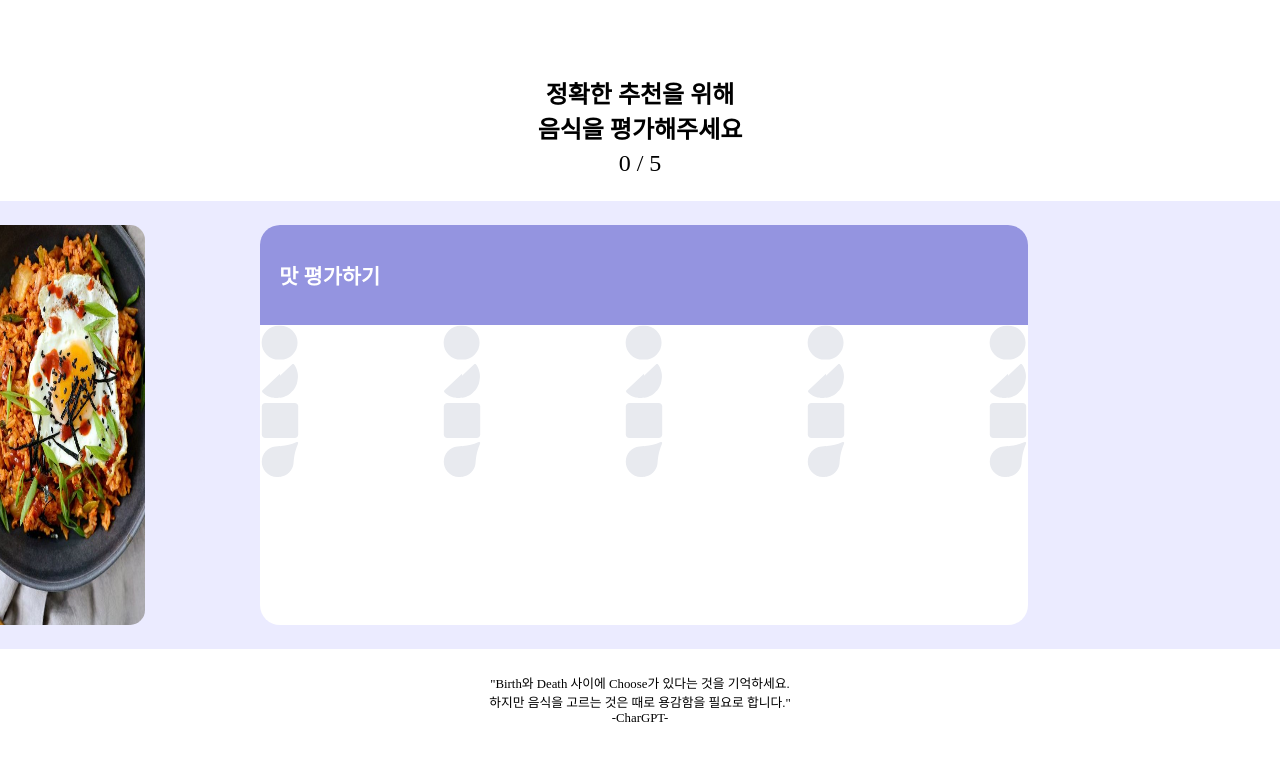
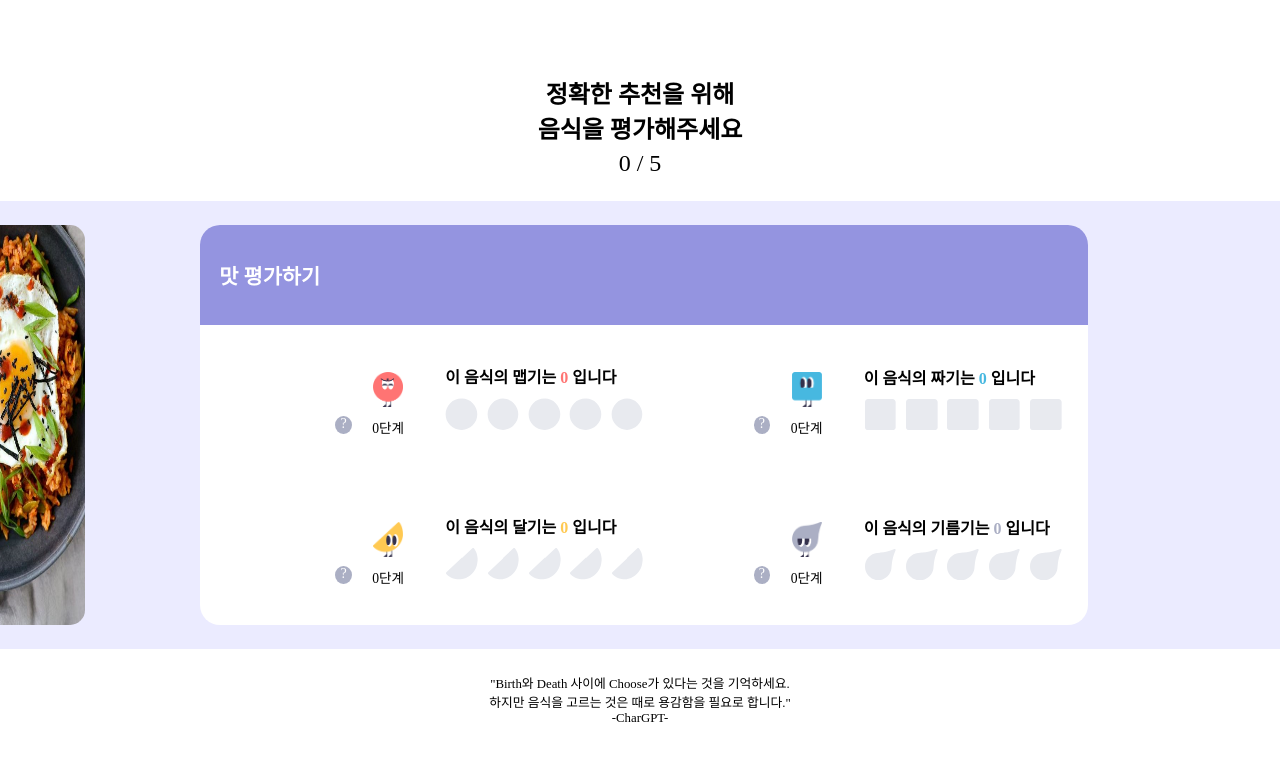
Before and after one commit to cmlee0913/Favor-Eat, a Next.js app in the folder frontend/: page /taste/analysis in a window 1280 px wide. Both pictures are taken after a click on the button "좋아요". Shown: the top 760 px of the page. Built offline with nearby package versions, Linux system fonts and the light colour scheme.

Commit message:
feat : flavor rating value state

```diff
--- a/frontend/action/theme.ts
+++ b/frontend/action/theme.ts
@@ -1,3 +1,8 @@
+import SpicyCharacter from "@/assets/image/Character/Spicy.png";
+import SweetCharacter from "@/assets/image/Character/Sweet.png";
+import SaltyCharacter from "@/assets/image/Character/Salty.png";
+import OilyCharacter from "@/assets/image/Character/Oily.png";
+
 const colors = {
   main: {
     pink: "#f9afc7",
@@ -77,9 +82,17 @@ const accordianColor = [
   colors.main.red,
 ];
 
+const characterImg = {
+  spicy: SpicyCharacter,
+  sweet: SweetCharacter,
+  salty: SaltyCharacter,
+  oily: OilyCharacter,
+};
+
 export const theme = {
   colors,
   devices,
   trans,
   accordianColor,
+  characterImg,
 };
--- a/frontend/present/component/FlavorCharacterCompo/FlavorCharacterCompo.style.tsx
+++ b/frontend/present/component/FlavorCharacterCompo/FlavorCharacterCompo.style.tsx
@@ -46,7 +46,7 @@ export const HoverIconWrapper = styled.div`
   border-radius: 100%;
   width: 18px;
   height: 18px;
-  background-color: ${theme.colors.mono.dark_1};
+  background-color: ${theme.colors.characterLevel.spicy.level_1};
   display: inline-block;
   text-align: center;
   position: relative;
--- a/frontend/present/component/TasteEvaluateCompo/TatseEvaluateBoxCompo.style.tsx
+++ b/frontend/present/component/TasteEvaluateCompo/TatseEvaluateBoxCompo.style.tsx
@@ -8,7 +8,7 @@ export const Container = styled.div`
   border-radius: ${borderRadiusStyle}px;
 
   height: 100%;
-  width: 60%;
+  width: 70%;
 
   ${theme.devices.tablet} {
     width: 50%;
@@ -34,3 +34,45 @@ export const Header = styled.div`
     color: ${theme.colors.mono.light_1};
   }
 `;
+
+export const Body = styled.div`
+  height: 75%;
+  width: 100%;
+  box-sizing: border-box;
+  display: grid;
+  padding: 0 2vw;
+  grid-template-columns: 1fr 3fr 1fr 3fr;
+
+  & > .row {
+    display: grid;
+    grid-template-rows: 1fr 1fr;
+    justify-content: stretch;
+    align-items: center;
+  }
+`;
+
+export const FlavorWrapper = styled.div`
+  display: grid;
+  grid-template-columns: 1fr 2fr;
+  width: 100%;
+  gap: 5%;
+`;
+
+export const RatingWrapper = styled.div`
+  font-size: 1rem;
+  font-weight: 700;
+  width: 100%;
+  display: flex;
+  flex-direction: column;
+  justify-content: center;
+  gap: 10px;
+`;
+
+export const ValueText = styled.span<{ type: string }>`
+  font-size: inherit;
+  font-weight: inherit;
+
+  span {
+    color: ${({ type }) => theme.colors.character[type]};
+  }
+`;
--- a/frontend/present/component/TasteEvaluateCompo/TatseEvaluateBoxCompo.tsx
+++ b/frontend/present/component/TasteEvaluateCompo/TatseEvaluateBoxCompo.tsx
@@ -1,18 +1,167 @@
+import { theme } from "@/action/theme";
+import FlavorCharacterCompo from "../FlavorCharacterCompo/FlavorCharacterCompo";
 import TasteRatingCompo from "../TasteRatingCompo/TasteRatingCompo";
 import * as style from "./TatseEvaluateBoxCompo.style";
 
+import SpicyHoverBoxPC from "@/assets/image/SpicyHoverBoxPC.png";
+import SweetHoverBoxPC from "@/assets/image/SweetHoverBoxPC.png";
+import SaltyHoverBoxPC from "@/assets/image/SaltyHoverBoxPC.png";
+
+import SpicyHoverBoxMobile from "@/assets/image/SpicyHoverBoxMobile.png";
+import SweetHoverBoxMobile from "@/assets/image/SweetHoverBoxMobile.png";
+import SaltyHoverBoxMobile from "@/assets/image/SaltyHoverBoxMobile.png";
+import { useState } from "react";
+import { HoverBoxImageType } from "@/types/RecipeFlavor/dummy";
+import { FlavorObject } from "@/types/Taste/dummy";
+
 export default function TasteEvaluateBoxCompo() {
+  const hoverBoxValue = {
+    spicy: {
+      pcImage: SpicyHoverBoxPC,
+      mobileImage: SpicyHoverBoxMobile,
+      left: 7,
+    },
+    sweet: {
+      pcImage: SweetHoverBoxPC,
+      mobileImage: SweetHoverBoxMobile,
+      left: 20,
+    },
+    salty: {
+      pcImage: SaltyHoverBoxPC,
+      mobileImage: SaltyHoverBoxMobile,
+      left: 30,
+    },
+    oily: {
+      pcImage: SaltyHoverBoxPC,
+      mobileImage: SaltyHoverBoxMobile,
+      left: 30,
+    },
+  };
+
+  const onActive = (type: string) => {
+    setHoverBoxImage(hoverBoxValue[type]);
+    setInfoShow(false);
+    setInfoShow(true);
+  };
+
+  const onInactive = () => {
+    setInfoShow(false);
+  };
+
+  const [hoverBoxImage, setHoverBoxImage] = useState<HoverBoxImageType>(
+    hoverBoxValue.spicy,
+  );
+  const [infoShow, setInfoShow] = useState(false);
+  const [ratingValues, setRatingValues] = useState<Array<number>>(
+    Array(4).fill(0),
+  );
+
+  const setRatingValue = (value: number, type: string) => {
+    let index = 0;
+
+    switch (type) {
+      case "sweet":
+        index = 1;
+        break;
+      case "salty":
+        index = 2;
+        break;
+      case "oily":
+        index = 3;
+        break;
+    }
+    const valueList = [...ratingValues];
+    valueList[index] = value;
+    setRatingValues(valueList);
+    console.log(ratingValues);
+  };
+
+  const ratingObjList: Array<Array<FlavorObject>> = [
+    [
+      {
+        type: "spicy",
+        typeToString: "맵기",
+      },
+      {
+        type: "sweet",
+        typeToString: "달기",
+      },
+    ],
+    [
+      {
+        type: "salty",
+        typeToString: "짜기",
+      },
+      {
+        type: "oily",
+        typeToString: "기름기",
+      },
+    ],
+  ];
+
   return (
     <style.Container>
       <style.Header>
         <div>맛 평가하기</div>
       </style.Header>
-      <>
-        <TasteRatingCompo type={"spicy"} />
-        <TasteRatingCompo type={"sweet"} />
-        <TasteRatingCompo type={"salty"} />
-        <TasteRatingCompo type={"oily"} />
-      </>
+      <style.Body>
+        <div></div>
+        <div className="row">
+          {ratingObjList[0].map((item, index) => {
+            return (
+              <style.FlavorWrapper key={item.typeToString}>
+                <FlavorCharacterCompo
+                  type={item.type}
+                  title={""}
+                  value={ratingValues[index]}
+                  img={theme.characterImg[item.type]}
+                  hoverActive={onActive}
+                  hoverInactive={onInactive}
+                />
+                <style.RatingWrapper>
+                  <style.ValueText type={item.type}>
+                    이 음식의 {item.typeToString}는&nbsp;
+                    <span>{ratingValues[index]}</span>
+                    &nbsp;입니다
+                  </style.ValueText>
+                  <TasteRatingCompo
+                    type={item.type}
+                    setRatingValue={setRatingValue}
+                  />
+                </style.RatingWrapper>
+              </style.FlavorWrapper>
+            );
+          })}
+        </div>
+        <div></div>
+        <div className="row">
+          {ratingObjList[1].map((item, index) => {
+            return (
+              <style.FlavorWrapper key={item.typeToString}>
+                <FlavorCharacterCompo
+                  type={item.type}
+                  title={""}
+                  value={ratingValues[index + 2]}
+                  img={theme.characterImg[item.type]}
+                  hoverActive={onActive}
+                  hoverInactive={onInactive}
+                />
+                <style.RatingWrapper>
+                  <style.ValueText type={item.type}>
+                    이 음식의 {item.typeToString}는&nbsp;
+                    <span>{ratingValues[index + 2]}</span>
+                    &nbsp;입니다
+                  </style.ValueText>
+                  <TasteRatingCompo
+                    type={item.type}
+                    setRatingValue={setRatingValue}
+                  />
+                </style.RatingWrapper>
+              </style.FlavorWrapper>
+            );
+          })}
+        </div>
+      </style.Body>
     </style.Container>
   );
 }
--- a/frontend/present/component/TasteRatingCompo/TasteRatingCompo.style.tsx
+++ b/frontend/present/component/TasteRatingCompo/TasteRatingCompo.style.tsx
@@ -5,19 +5,23 @@ export const Container = styled.div`
   display: flex;
   flex-direction: row;
   justify-content: space-between;
+  align-items: center;
+  height: fit-content;
+  width: 100%;
 `;
 
 export const RatingShapeStyle = css`
-  width: 20px;
-  height: 35px;
-
+  width: 100%;
+  height: 100%;
   background-color: transparent;
 `;
 
-export const Rating = styled.div<{
+export const Rating = styled.span<{
   characterType: string;
   active: boolean;
 }>`
+  width: 1.3vw;
+  height: 100%;
   display: inline-block;
   & > svg {
     ${RatingShapeStyle}
@@ -28,10 +32,3 @@ export const Rating = styled.div<{
     }
   }
 `;
-
-export const SpicyLeft = styled.div`
-  width: 20px;
-  height: 35px;
-
-  background-color: ${theme.colors.mono.light_2};
-`;
--- a/frontend/present/component/TasteRatingCompo/TasteRatingCompo.tsx
+++ b/frontend/present/component/TasteRatingCompo/TasteRatingCompo.tsx
@@ -8,9 +8,9 @@ import SaltyLeft from "@/assets/icon/taste/rating/SaltyLeft.svg";
 import SaltyRight from "@/assets/icon/taste/rating/SaltyRight.svg";
 import OilyLeft from "@/assets/icon/taste/rating/OilyLeft.svg";
 import OilyRight from "@/assets/icon/taste/rating/OilyRight.svg";
-import { useState } from "react";
+import { useEffect, useState } from "react";
 
-export default function TasteRatingCompo({ type }) {
+export default function TasteRatingCompo({ type, setRatingValue }) {
   const ratingImg = {
     spicy: {
       left: <SpicyLeft />,
@@ -32,15 +32,23 @@ export default function TasteRatingCompo({ type }) {
   const [ratingList, setRatingList] = useState(
     Array(5).fill({ left: false, right: false }),
   );
+  const [clicked, setClicked] = useState(false);
+  const [value, setValue] = useState(0);
 
   const onMouseOver = (index: number, side: string) => {
+    setRatingActive(index, side);
+  };
+
+  const setRatingActive = (index: number, side: string) => {
     const list = [...ratingList];
 
     for (let i = 0; i < list.length; i++) {
+      //누른곳 앞은 다 active
       if (i < index) {
         list[i] = { left: true, right: true };
         continue;
       }
+      //누른 index는 left냐 right에 따라 active
       if (i === index) {
         if (side === "left") {
           list[i] = { left: true, right: false };
@@ -49,24 +57,63 @@ export default function TasteRatingCompo({ type }) {
         list[i] = { left: true, right: true };
         continue;
       }
+      //누른 index 오른쪽은
       list[i] = { left: false, right: false };
     }
     setRatingList(list);
   };
 
   const onResetRating = () => {
-    setRatingList(Array(5).fill({ left: false, right: false }));
+    //값을 활성화 한적이 없으면 reset
+    if (!clicked) {
+      setRatingList(Array(5).fill({ left: false, right: false }));
+      return;
+    }
+
+    const { index, side } = getIndexByRatingValue();
+    setRatingActive(index, side);
   };
+
+  const getIndexByRatingValue = () => {
+    const isLeft = value % 1 > 0;
+    const side = isLeft ? "left" : "right";
+    let index: number = isLeft ? value - 0.5 : value - 1;
+    if (index < 0) {
+      index = 0;
+    }
+
+    return { index, side };
+  };
+
+  const onClickRating = (ratingIconIndex: number, side: string) => {
+    let value = ratingIconIndex + 1;
+    if (side === "left") {
+      value -= 0.5;
+    }
+
+    setValue(value);
+    setClicked(true);
+  };
+
+  useEffect(() => {
+    if (clicked) {
+      const { index, side } = getIndexByRatingValue();
+      console.log(index, side);
+      setRatingActive(index, side);
+      setRatingValue(value, type);
+    }
+  }, [value]);
 
   return (
     <style.Container onMouseOut={onResetRating}>
       {ratingList.map((shape, index) => {
         return (
-          <div>
+          <span key={index}>
             <style.Rating
               characterType={type}
               active={shape.left}
               onMouseOver={() => onMouseOver(index, "left")}
+              onClick={() => onClickRating(index, "left")}
             >
               {ratingImg[type].left}
             </style.Rating>
@@ -74,10 +121,11 @@ export default function TasteRatingCompo({ type }) {
               characterType={type}
               active={shape.right}
               onMouseOver={() => onMouseOver(index, "right")}
+              onClick={() => onClickRating(index, "right")}
             >
               {ratingImg[type].right}
             </style.Rating>
-          </div>
+          </span>
         );
       })}
     </style.Container>
```
Also changed, not shown: frontend/types/Taste/dummy.ts (+7 -0 lines).
